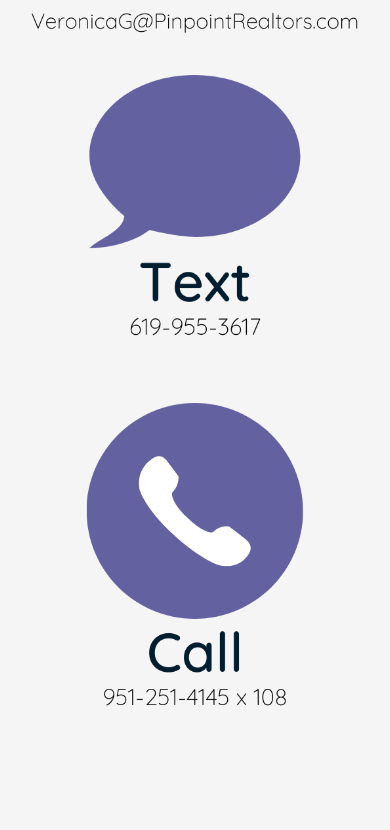
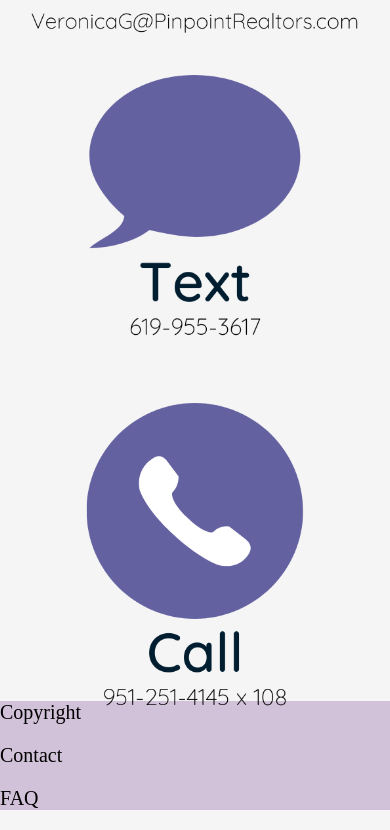
Before and after one commit to gualberto2/Veronica-Gilbert, a plain HTML site: page index.html in a window 390 px wide. Shown: the part 3082-3912 px from the top of the page. Before the commit the page ends 3831 px from the top, so only its background shows below. Drawn offline with Linux system fonts and the light colour scheme; a web font is replaced by a local one.

Commit message:
commit on master

```diff
--- a/index.html
+++ b/index.html
@@ -107,13 +107,13 @@
                          <!--This is the final section containing the footer. Basic footer content.-->
                 <div class="footer">
                         <div class="leftfooter">
-
+                            <p>Copyright</p>
                         </div>
                         <div class="middlefooter">
-
+                            <p>Contact</p>
                         </div>
                         <div class="rightfooter">
-
+                            <p>FAQ</p>
                         </div>
                 </div>
         </div>
--- a/resources/css/style.css
+++ b/resources/css/style.css
@@ -823,7 +823,7 @@ display: inline-block;
                 align-items: flex-start;
                 align-content: center;
                 align-self: center;
-                margin: 0;
+                margin-bottom: ;
                 padding: 3% 8%;
             }
                         .bottom5 img {
@@ -831,6 +831,10 @@ display: inline-block;
                             display:block;
                             object-fit: contain;
                         }
+    .footer {
+        background-color: #d1c2d9;
+
+    }
 }
 
 
```
